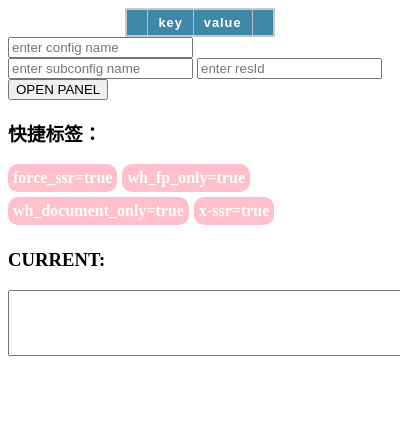
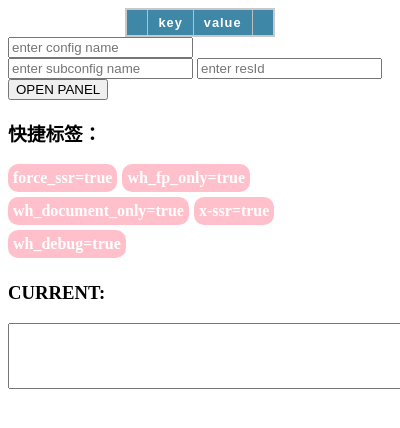
Before and after one commit to HomyeeKing/homybe, a browser extension: page popup.html in a window 400 px wide. Drawn offline with Linux system fonts and the light colour scheme.

Commit message:
feat: wh_debug=true

```diff
--- a/popup.html
+++ b/popup.html
@@ -37,6 +37,7 @@
       <div class="tag">wh_fp_only=true</div>
       <div class="tag">wh_document_only=true</div>
       <div class="tag">x-ssr=true</div>
+      <div class="tag">wh_debug=true</div>
     </section>
     <!-- current url container -->
     <div>
```
